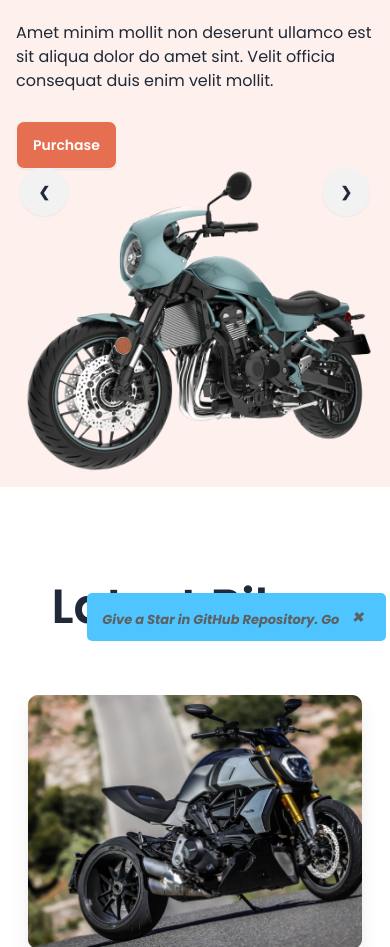
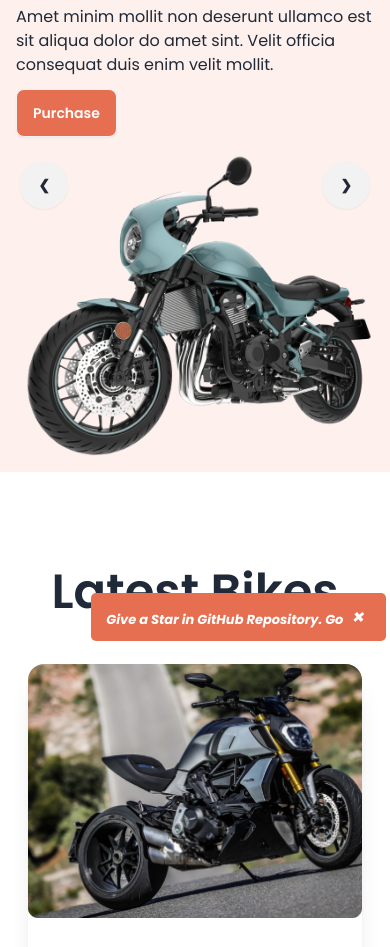
Before and after one commit to asif938/bikerzone, a plain HTML site: page index.html in a window 390 px wide. Shown: the part 167-1114 px from the top of the page. Drawn offline with nearby package versions, Linux system fonts and the light colour scheme.

Commit message:
Update index.html

```diff
--- a/index.html
+++ b/index.html
@@ -39,14 +39,16 @@
             position: fixed;
             z-index: 10;
             padding: 10px 15px;
-            background: rgb(79, 197, 255);
+            /* background: rgb(79, 197, 255); */
+            background: #E76F51;
             border-radius: 5px;
             font-style: italic;
             font-size: 13px;
             top: 90%;
             right: 1%;
             font-weight: bold;
-            color: #5c6060;
+            /* color: #5c6060; */
+            color: #ffffff;
             display: none;
         }
 
@@ -134,7 +136,7 @@
         <div class="carousel w-full lg:h-[550px] bg-primarybg">
             <div id="slide1" class="carousel-item relative w-full">
                 <div class="flex flex-col lg:flex-row p-4 lg:mx-auto justify-center items-center xl:w-[80%] lg:p-24">
-                    <div class="space-y-7 gap-20 flex-1">
+                    <div class="space-y-3 md:space-y-7 gap-20 flex-1">
                         <h2 class="text-4xl md:text-6xl font-bold">Ride-on R15 V4 <br> with Smile</h2>
                         <p>Amet minim mollit non deserunt ullamco
                             est sit aliqua dolor do amet sint. Velit officia consequat duis enim velit mollit.</p>
@@ -218,7 +220,7 @@
             <div class="grid gap-5 grid-cols-1 md:grid-cols-2 lg:grid-cols-3">
                 <!-- first card -->
                 <div class="card bg-base-100 shadow-xl">
-                    <figure><img class="mt-4" src="images/others/latest1.png" alt="Shoes" /></figure>
+                    <figure><img class="lg:mt-4" src="images/others/latest1.png" alt="Shoes" /></figure>
                     <div class="card-body">
                         <h2 class="card-title text-3xl">Ducati XDIAVEL S-73</h2>
                         <p>Lorem ipsum dolor sit amet, consectetur adipiscing elit. Lacus, fermentum amet faucibus sed
@@ -235,7 +237,7 @@
 
                 <!-- first card -->
                 <div class="card bg-base-100 shadow-xl">
-                    <figure><img class="mt-4" src="images/others/latest2.png" alt="Shoes" /></figure>
+                    <figure><img class="lg:mt-4" src="images/others/latest2.png" alt="Shoes" /></figure>
                     <div class="card-body">
                         <h2 class="card-title text-3xl">Ducati XDIAVEL S-73</h2>
                         <p>Lorem ipsum dolor sit amet, consectetur adipiscing elit. Lacus, fermentum amet faucibus sed
@@ -252,7 +254,7 @@
 
                 <!-- first card -->
                 <div class="card bg-base-100 shadow-xl">
-                    <figure><img class="mt-4" src="images/others/latest3.png" alt="Shoes" /></figure>
+                    <figure><img class="lg:mt-4" src="images/others/latest3.png" alt="Shoes" /></figure>
                     <div class="card-body">
                         <h2 class="card-title text-3xl">Ducati XDIAVEL S-73</h2>
                         <p>Lorem ipsum dolor sit amet, consectetur adipiscing elit. Lacus, fermentum amet faucibus sed
@@ -464,8 +466,10 @@
         </nav>
         <!-- lower-third  -->
         <div class="lower-third">
-            <p>Give a Star in GitHub Repository. <a href="https://github.com/asif938/bikerzone"
-                    target="_blank">Go</a></p>
+            <!-- <p>Give a Star in GitHub Repository. <a href="https://github.com/asif938/bikerzone"
+                    target="_blank">Go</a></p> -->
+            <a href="https://github.com/asif938/bikerzone"
+                    target="_blank">Give a Star in GitHub Repository. Go</a>
             <div id="lower-close">
                 <span id="lower-close-btn">&times;</span>
             </div>
```
